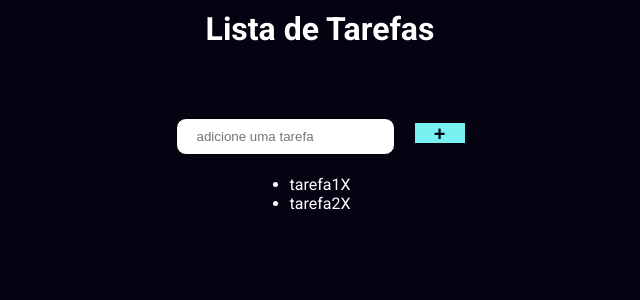
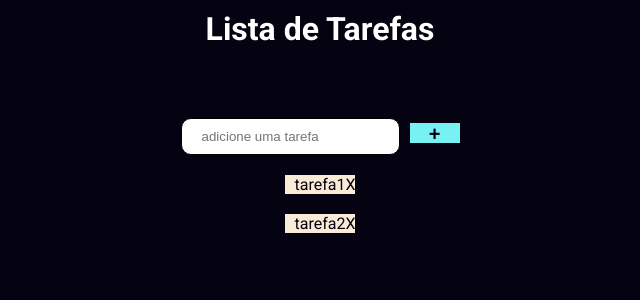
Before and after one commit to viniciusgasparino/todoList, a Next.js app: page / in a window 1280 px wide. Shown: the top 300 px of the page, without its empty margins (320-960 px from the left). Built offline with nearby package versions, Linux system fonts and the light colour scheme.

Commit message:
Estilizado lista

```diff
--- a/components/Button/Button.module.css
+++ b/components/Button/Button.module.css
@@ -4,7 +4,7 @@
   height: 20px;
   background-color: rgb(119, 241, 241);
   cursor: pointer;
-  margin-left: 20px;
+  margin-left: 10px;
   font-size: 15pt;
   color: #050211;
   font-weight: bold;
--- a/pages/index.jsx
+++ b/pages/index.jsx
@@ -1,4 +1,5 @@
 import {useState} from "react"
+import styles from "./index.module.css"
 import Container from "../components/container/Container"
 import Titulo from "../components/titulo/Titulo"
 import Content from "../components/content/Content"
@@ -41,9 +42,9 @@ function HomePage(){
           {
             list.map((task,pos)=>{
               return(
-                <ul key={`item-${pos}`}>
+                <div className={styles.div} key={`item-${pos}`}>
                   <li>{task}<span onClick={()=>{apagar(pos)}}>X</span></li>
-                </ul>
+                </div>
               )
             })
           }
--- /dev/null
+++ b/pages/index.module.css
@@ -0,0 +1,11 @@
+.div{
+  background-color: antiquewhite;
+  margin-bottom: 20px;
+}
+
+.div li{
+  color: #050211;
+  list-style-type: none;
+  margin-left: 10px;
+  width: 100;
+}
```
